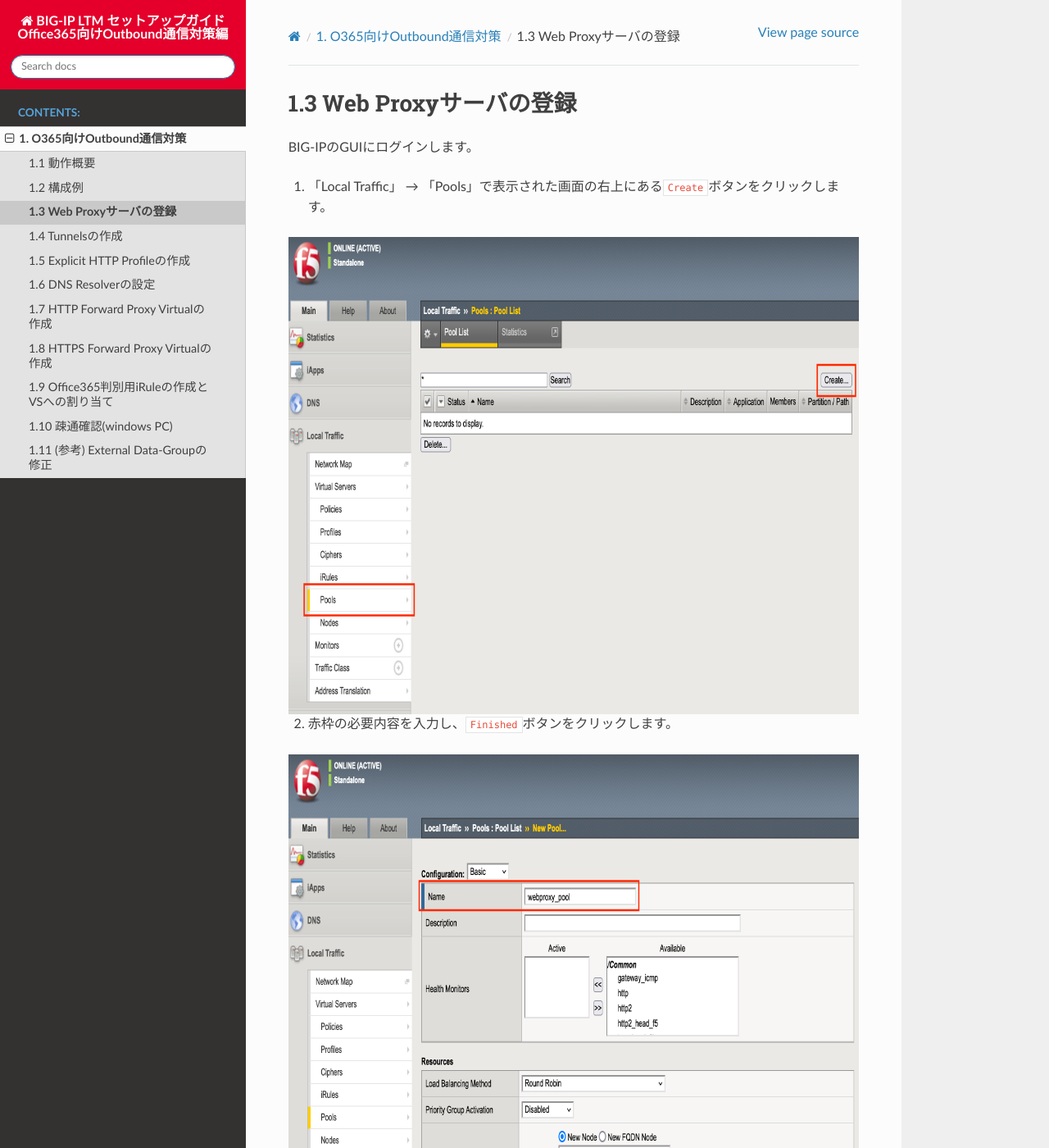
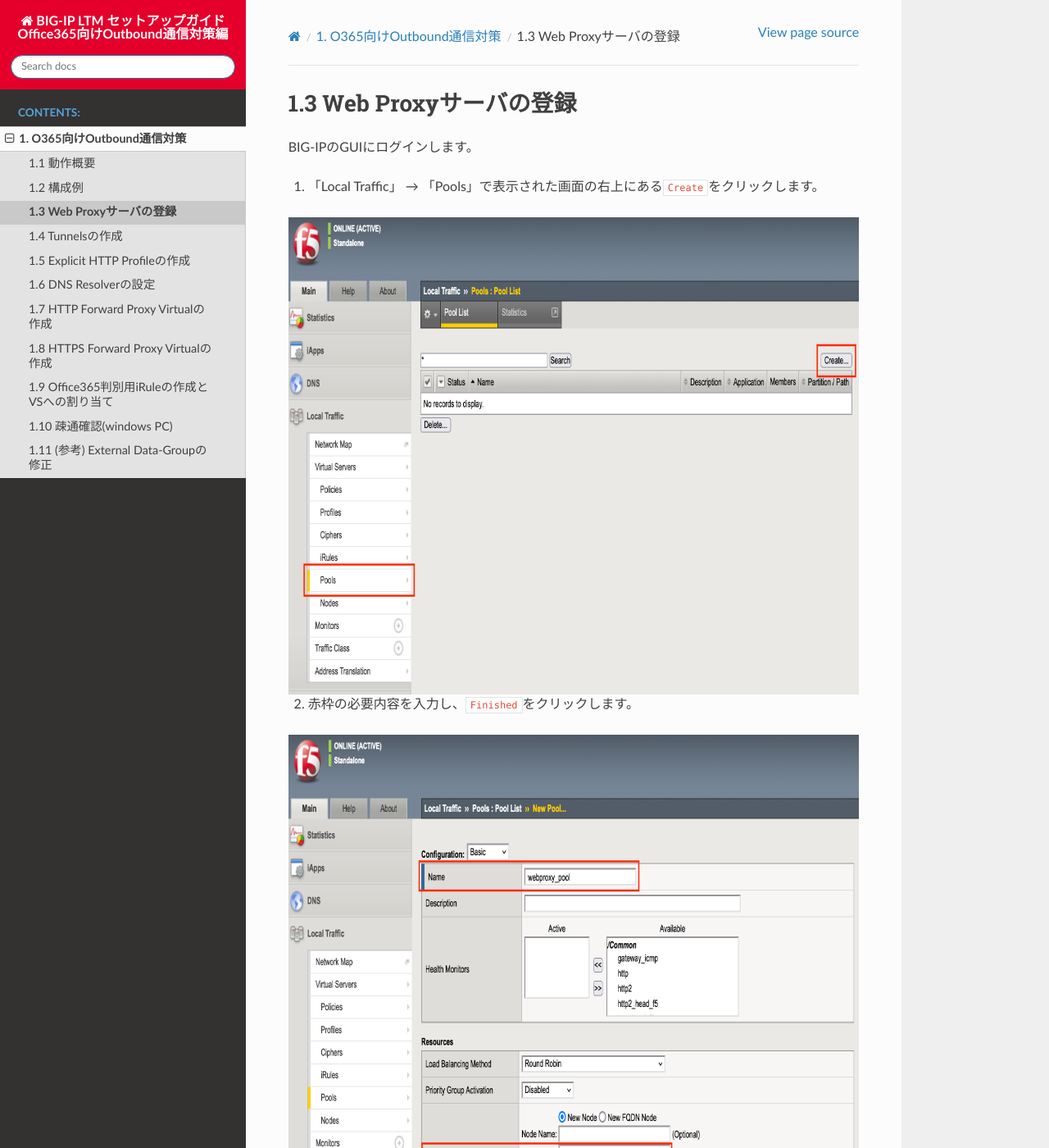
Before and after one commit to BeF5/f5j-local-breakout, a Sphinx documentation site: the page built from docs/content02/module03/module03.rst, in a window 1280 px wide and 1400 px high. Shown: the whole window at 82% size. Built offline with Sphinx 7.4.7 and the Read the Docs theme 2.0.0, drawn with Linux system fonts in a browser that asks for light colours.

Commit message:
Update module03.rst

```diff
--- a/docs/content02/module03/module03.rst
+++ b/docs/content02/module03/module03.rst
@@ -3,7 +3,7 @@
 
 BIG-IPのGUIにログインします。
 
-1. 「Local Traffic」 → 「Pools」で表示された画面の右上にある\ ``Create``\ ボタンをクリックします。
+1. 「Local Traffic」 → 「Pools」で表示された画面の右上にある\ ``Create``\ をクリックします。
 
 
 .. figure:: images/Picture1.png
@@ -12,7 +12,7 @@ BIG-IPのGUIにログインします。
 
 
 
-2. 赤枠の必要内容を入力し、\ ``Finished``\ ボタンをクリックします。
+2. 赤枠の必要内容を入力し、\ ``Finished``\ をクリックします。
 
 .. figure:: images/Picture2.png
    :scale: 50%
```
